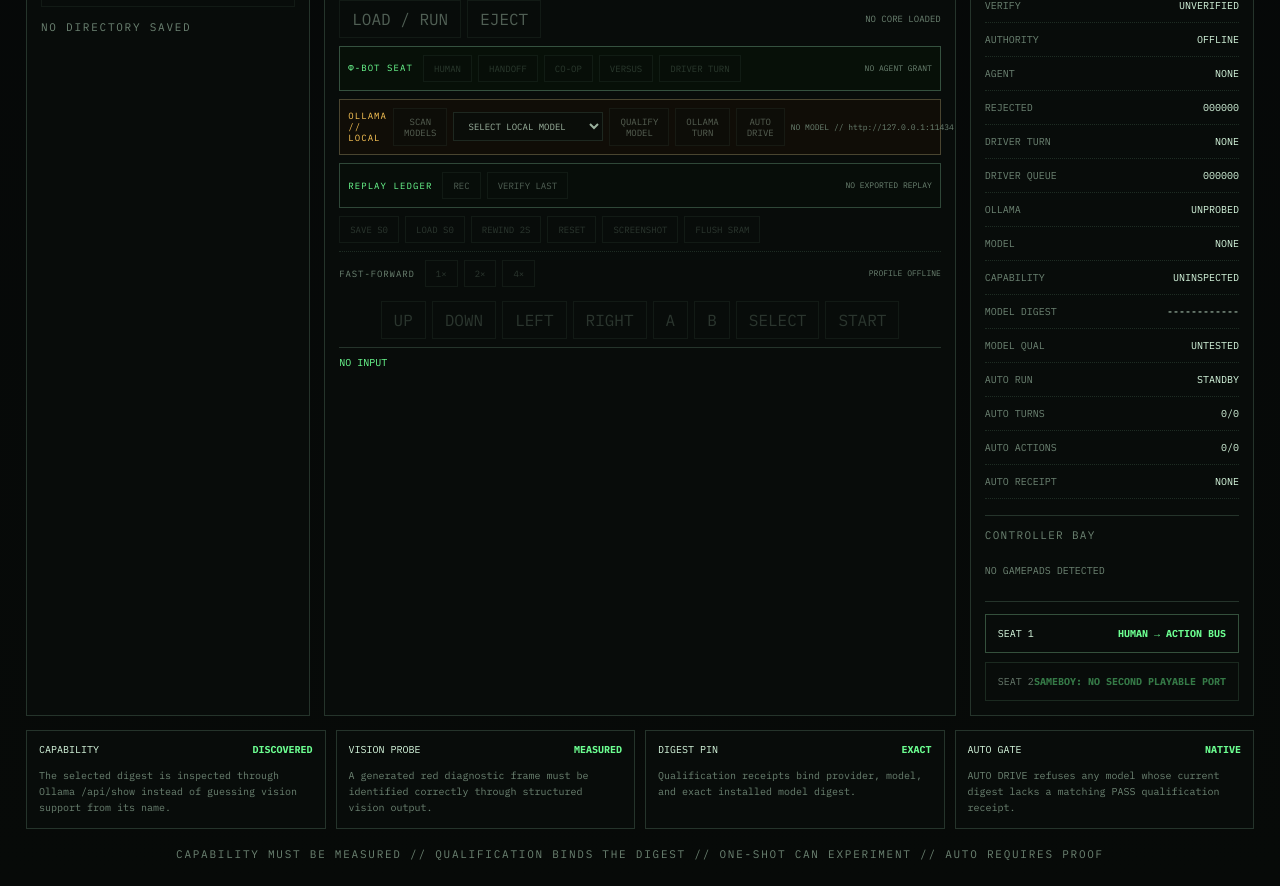
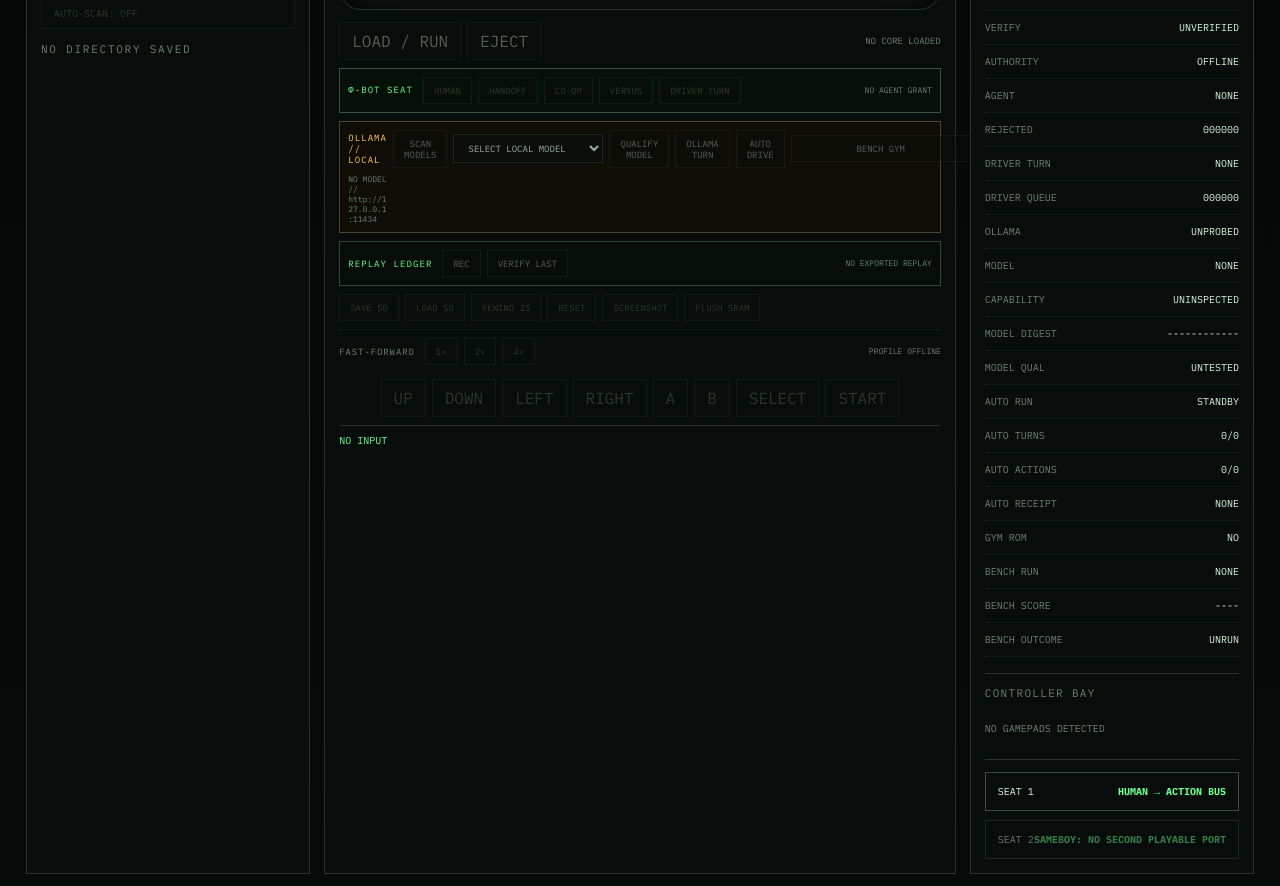
Before and after one commit to MichaelWave369/PhiCade, a React (Vite) app in the folder apps/desktop/: page / in a window 1280 px wide. Shown: the part 820-1706 px from the top of the page. Built offline with nearby package versions, Linux system fonts and the light colour scheme.

Commit message:
feat: add scored Phi-Agent Gym model benchmark workflow

```diff
--- a/apps/desktop/src/App.tsx
+++ b/apps/desktop/src/App.tsx
@@ -21,6 +21,7 @@ import {
   getAutodriveStatus,
   getDriverStatus,
   getLastAutodriveReceipt,
+  getLastModelGameplayBenchmark,
   getOllamaQualificationStatus,
   issueAgentTurn,
   listOllamaModels,
@@ -28,6 +29,7 @@ import {
   loadSettings,
   setControlMode,
   startAutodrive,
+  startModelGameplayBenchmark,
   stopAutodrive,
   submitAgentTurn,
   startReplayRecording,
@@ -50,6 +52,7 @@ import {
   type ControlMode,
   type FramePacket,
   type GameProfile,
+  type ModelBenchmarkArtifact,
   type OllamaModel,
   type OllamaQualificationStatus,
   type ReplayArtifact,
@@ -59,12 +62,13 @@ import {
 
 const systems = ["ALL", "NES", "SNES", "GB", "GBC", "GBA", "GENESIS", "PS1"] as const;
 const PHIBOT_AGENT_ID = "phi-local";
+const AGENT_GYM_ROM_SHA256 = "353e69e859f50f5ef14f0221e386b18b8194f771cc603696530a59617593c59e";
 
 const milestones = [
-  ["CAPABILITY", "DISCOVERED", "The selected digest is inspected through Ollama /api/show instead of guessing vision support from its name."],
-  ["VISION PROBE", "MEASURED", "A generated red diagnostic frame must be identified correctly through structured vision output."],
-  ["DIGEST PIN", "EXACT", "Qualification receipts bind provider, model, and exact installed model digest."],
-  ["AUTO GATE", "NATIVE", "AUTO DRIVE refuses any model whose current digest lacks a matching PASS qualification receipt."],
+  ["BENCHMARK", "FROZEN", "Only the exact CI-qualified Phi-Agent Gym ROM hash can enter scored model gameplay mode."],
+  ["MODEL", "DIGEST-BOUND", "Every gameplay receipt binds the exact Rung 10-qualified Ollama model digest and qualification receipt hash."],
+  ["SCORING", "PIXEL-ONLY", "Final player position, distance, progress, and score are computed from the rendered framebuffer only."],
+  ["RECEIPT", "AUTOMATIC", "Every Autodrive stop path finalizes the model benchmark, including takeover, failure, expiry, and budgets."],
 ] as const;
 
 function decodeBase64(value: string): Uint8Array {
@@ -116,6 +120,9 @@ export function App() {
   const [lastProviderDurationMs, setLastProviderDurationMs] = useState<number | null>(null);
   const [autodrive, setAutodrive] = useState<AutodriveStatus | null>(null);
   const [lastAutodrive, setLastAutodrive] = useState<AutodriveArtifact | null>(null);
+  const [benchmarkRunning, setBenchmarkRunning] = useState(false);
+  const [benchmarkRunId, setBenchmarkRunId] = useState<number | null>(null);
+  const [lastModelBenchmark, setLastModelBenchmark] = useState<ModelBenchmarkArtifact | null>(null);
   const [scanning, setScanning] = useState(false);
 
   useEffect(() => {
@@ -551,6 +558,56 @@ export function App() {
     }
   };
 
+  const beginModelBenchmark = async () => {
+    if (!settings.ollamaModel) {
+      setNotice("SELECT A LOCAL OLLAMA MODEL FIRST");
+      return;
+    }
+    if (!session || session.gameKey !== AGENT_GYM_ROM_SHA256) {
+      setNotice("BENCHMARK REQUIRES THE EXACT PHI-AGENT GYM ROM");
+      return;
+    }
+
+    providerBusyRef.current = true;
+    setProviderBusy(true);
+    try {
+      const qualification = await getOllamaQualificationStatus(
+        settings.ollamaBaseUrl,
+        settings.ollamaModel,
+      );
+      setModelQualification(qualification);
+      if (!qualification.qualified) {
+        throw new Error("selected model digest is not qualified for benchmark play");
+      }
+
+      const started = await startModelGameplayBenchmark(
+        "ollama",
+        settings.ollamaModel,
+        qualification.details.digest,
+        defaultAutodrivePolicy,
+      );
+      frameRef.current = started.autodrive.startedFrame;
+      setFrameNumber(started.autodrive.startedFrame);
+      gamepadRef.current = emptyGameBoyButtons();
+      setAutodrive(started.autodrive);
+      setAuthority(await getAuthorityStatus());
+      setDriverPendingTurnId(null);
+      setDriverQueuedActions(0);
+      setBenchmarkRunning(true);
+      setBenchmarkRunId(started.benchmarkRunId);
+      setLastModelBenchmark(null);
+      setLastAutodrive(null);
+      setNotice(
+        `MODEL BENCHMARK #${started.benchmarkRunId} // ${settings.ollamaModel} // GYM RESET + WARMED // SCORE PENDING`,
+      );
+    } catch (error) {
+      setNotice(`MODEL BENCHMARK START ERROR // ${String(error)}`);
+    } finally {
+      providerBusyRef.current = false;
+      setProviderBusy(false);
+    }
+  };
+
   const endAutodrive = async () => {
     providerBusyRef.current = false;
     setProviderBusy(false);
@@ -612,6 +669,33 @@ export function App() {
       })
       .catch(() => undefined);
   }, [autodrive, lastAutodrive?.receipt.runId]);
+
+  useEffect(() => {
+    if (
+      !benchmarkRunning
+      || !autodrive
+      || autodrive.active
+      || !autodrive.stopReason
+    ) {
+      return;
+    }
+
+    void getLastModelGameplayBenchmark()
+      .then((artifact) => {
+        if (!artifact) return;
+        setLastModelBenchmark(artifact);
+        setBenchmarkRunning(false);
+        setBenchmarkRunId(null);
+        const receipt = artifact.receipt;
+        const score = receipt.score1000 === null ? "SCORING ERROR" : `${receipt.score1000}/1000`;
+        setNotice(
+          `MODEL BENCHMARK COMPLETE // ${score} // ${receipt.taskSuccess ? "TARGET REACHED" : "INCOMPLETE"} // ${receipt.stopReason.toUpperCase()}`,
+        );
+      })
+      .catch((error) => {
+        setNotice(`MODEL BENCHMARK RECEIPT ERROR // ${String(error)}`);
+      });
+  }, [benchmarkRunning, autodrive]);
 
   const changeControlMode = async (mode: ControlMode) => {
     if (mode === "human") {
@@ -763,6 +847,9 @@ export function App() {
       setLastProviderDurationMs(null);
       setAutodrive(null);
       setLastAutodrive(null);
+      setBenchmarkRunning(false);
+      setBenchmarkRunId(null);
+      setLastModelBenchmark(null);
 
       const info = await startEmulation(corePath, selectedGame.path);
       const [initialAuthority, initialDriver] = await Promise.all([
@@ -801,6 +888,9 @@ export function App() {
       setLastProviderDurationMs(null);
       setAutodrive(null);
       setLastAutodrive(null);
+      setBenchmarkRunning(false);
+      setBenchmarkRunId(null);
+      setLastModelBenchmark(null);
       providerBusyRef.current = false;
       setProviderBusy(false);
       setNotice("CORE SESSION STOPPED // BATTERY RAM FLUSHED");
@@ -826,6 +916,7 @@ export function App() {
           <span><i className={`lamp ${driverPendingTurnId !== null || driverQueuedActions > 0 ? "lamp-amber" : "lamp-green"}`} /> DRIVER {driverPendingTurnId !== null ? `TURN ${driverPendingTurnId}` : driverQueuedActions > 0 ? `${driverQueuedActions} QUEUED` : "READY"}</span>
           <span><i className={`lamp ${ollamaOnline ? "lamp-green" : "lamp-amber"}`} /> OLLAMA {providerBusy ? "THINKING" : ollamaOnline ? "LOCAL" : "UNPROBED"}</span>
           <span><i className={`lamp ${autodrive?.active ? "lamp-amber" : "lamp-green"}`} /> AUTODRIVE {autodrive?.active ? `RUN ${autodrive.runId}` : autodrive?.stopReason?.toUpperCase() ?? "STANDBY"}</span>
+          <span><i className={`lamp ${benchmarkRunning ? "lamp-amber" : lastModelBenchmark ? "lamp-green" : "lamp-green"}`} /> BENCH {benchmarkRunning ? `RUN ${benchmarkRunId}` : lastModelBenchmark ? `${lastModelBenchmark.receipt.score1000 ?? "ERR"}/1000` : "STANDBY"}</span>
         </div>
       </header>
 
@@ -885,7 +976,7 @@ export function App() {
                   <div className="phi-mark">Φ</div>
                   <h2>PHICADE</h2>
                   <p>{selectedGame ? `${selectedGame.system} // ${selectedGame.displayName}` : "SELECT CARTRIDGE"}</p>
-                  <small>RUNG 10 // MODEL QUALIFICATION REGISTRY ONLINE</small>
+                  <small>RUNG 12 // MODEL GAMEPLAY BENCHMARK ONLINE</small>
                 </div>
               )}
             </div>
@@ -949,9 +1040,27 @@ export function App() {
             >
               {autodrive?.active ? "STOP AUTO" : "AUTO DRIVE"}
             </button>
+            <button
+              className={benchmarkRunning ? "benchmark-active" : ""}
+              onClick={() => void beginModelBenchmark()}
+              disabled={
+                !running
+                || replayRecording
+                || autodrive?.active
+                || providerBusy
+                || authority?.mode !== "phi-bot"
+                || !modelQualification?.qualified
+                || !session
+                || session.gameKey !== AGENT_GYM_ROM_SHA256
+              }
+            >
+              {benchmarkRunning ? "BENCH RUNNING" : "BENCH GYM"}
+            </button>
             <small>
-              {autodrive?.active
-                ? `RUN ${autodrive.runId} // ${autodrive.turnsCompleted}/${autodrive.policy.maxTurns}T // ${autodrive.totalActions}/${autodrive.policy.maxTotalActions}A`
+              {benchmarkRunning && autodrive?.active
+                ? `BENCH #${benchmarkRunId} // AUTO ${autodrive.runId} // ${autodrive.turnsCompleted}/${autodrive.policy.maxTurns}T // SCORE PENDING`
+                : autodrive?.active
+                  ? `RUN ${autodrive.runId} // ${autodrive.turnsCompleted}/${autodrive.policy.maxTurns}T // ${autodrive.totalActions}/${autodrive.policy.maxTotalActions}A`
                 : settings.ollamaModel
                   ? `${settings.ollamaModel} // ${modelQualification?.details.digest.slice(0, 12) ?? "UNINSPECTED"}… // ${modelQualification?.details.capabilities.join("+") || "NO CAPABILITY DATA"} // ${modelQualification?.qualified ? "QUALIFIED" : "UNQUALIFIED"}${lastProviderDurationMs === null ? "" : ` // ${Math.round(lastProviderDurationMs)}MS`}`
                   : `NO MODEL // ${settings.ollamaBaseUrl}`}
@@ -1018,7 +1127,7 @@ export function App() {
         </section>
 
         <aside className="panel telemetry-panel">
-          <div className="panel-title">RUNTIME // RUNG 10</div>
+          <div className="panel-title">RUNTIME // RUNG 12</div>
           <dl>
             <div><dt>FRAME</dt><dd>{frameNumber.toString().padStart(6, "0")}</dd></div>
             <div><dt>INPUT QUEUE</dt><dd>{bus.pending.toString().padStart(6, "0")}</dd></div>
@@ -1048,6 +1157,10 @@ export function App() {
             <div><dt>AUTO TURNS</dt><dd>{autodrive ? `${autodrive.turnsCompleted}/${autodrive.policy.maxTurns}` : "0/0"}</dd></div>
             <div><dt>AUTO ACTIONS</dt><dd>{autodrive ? `${autodrive.totalActions}/${autodrive.policy.maxTotalActions}` : "0/0"}</dd></div>
             <div><dt>AUTO RECEIPT</dt><dd>{lastAutodrive ? `RUN ${lastAutodrive.receipt.runId}` : "NONE"}</dd></div>
+            <div><dt>GYM ROM</dt><dd>{session?.gameKey === AGENT_GYM_ROM_SHA256 ? "FROZEN V1" : "NO"}</dd></div>
+            <div><dt>BENCH RUN</dt><dd>{benchmarkRunning ? `#${benchmarkRunId} ACTIVE` : lastModelBenchmark ? `#${lastModelBenchmark.receipt.benchmarkRunId}` : "NONE"}</dd></div>
+            <div><dt>BENCH SCORE</dt><dd>{lastModelBenchmark?.receipt.score1000 === null || lastModelBenchmark?.receipt.score1000 === undefined ? "----" : `${lastModelBenchmark.receipt.score1000}/1000`}</dd></div>
+            <div><dt>BENCH OUTCOME</dt><dd>{lastModelBenchmark ? lastModelBenchmark.receipt.taskSuccess ? "TARGET REACHED" : lastModelBenchmark.receipt.recordStatus : "UNRUN"}</dd></div>
           </dl>
 
           <div className="rule" />
@@ -1089,7 +1202,7 @@ export function App() {
         ))}
       </section>
 
-      <footer>CAPABILITY MUST BE MEASURED // QUALIFICATION BINDS THE DIGEST // ONE-SHOT CAN EXPERIMENT // AUTO REQUIRES PROOF</footer>
+      <footer>MEASURE THE MODEL ON A FROZEN WORLD // PIXELS IN // GOVERNED ACTIONS OUT // SCORE + RECEIPT, NOT VIBES</footer>
     </main>
   );
 }
```
